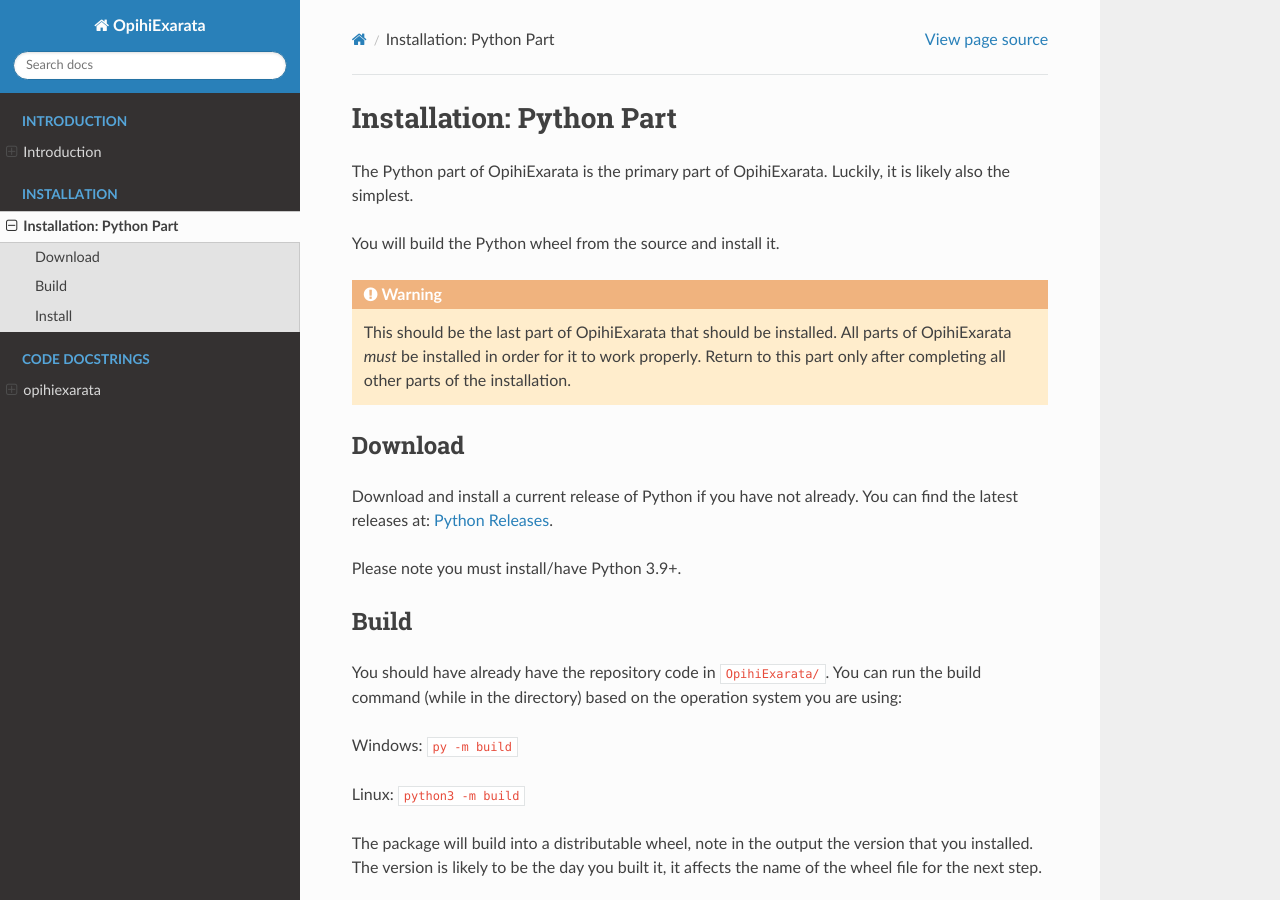
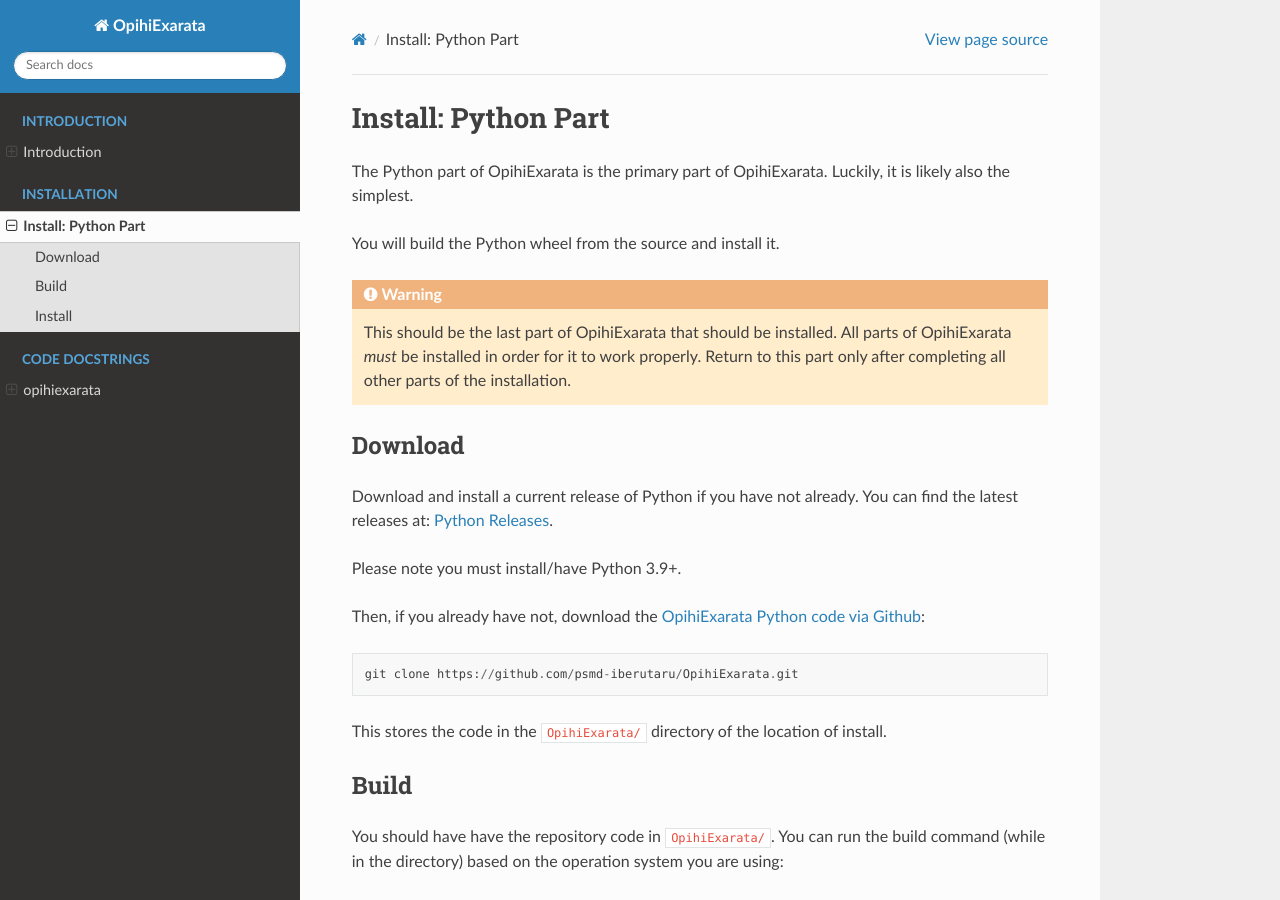
Before and after one commit to psmd-iberutaru/OpihiExarata, a Sphinx documentation site: the page built from docs/source/installation/python.rst, in a window 1280 px wide and 900 px high. Built offline with Sphinx 7.4.7 and the Read the Docs theme 2.0.0, drawn with Linux system fonts in a browser that asks for light colours.

Commit message:
Adding OpihiExarata install download.

```diff
--- a/docs/source/installation/python.rst
+++ b/docs/source/installation/python.rst
@@ -1,5 +1,5 @@
 =========================
-Installation: Python Part
+Install: Python Part
 =========================
 
 The Python part of OpihiExarata is the primary part of OpihiExarata. Luckily,
@@ -20,12 +20,19 @@ can find the latest releases at: `Python Releases`_.
 
 Please note you must install/have Python 3.9+.
 
+Then, if you already have not, download the `OpihiExarata Python code via Github`_::
+
+    git clone https://github.com/psmd-iberutaru/OpihiExarata.git
+
+This stores the code in the ``OpihiExarata/`` directory of the location of install.
+
 .. _Python Releases: https://www.python.org/downloads/
+.. _OpihiExarata Python code via Github: https://github.com/psmd-iberutaru/OpihiExarata
 
 Build
 =====
 
-You should have already have the repository code in ``OpihiExarata/``. You can
+You should have have the repository code in ``OpihiExarata/``. You can
 run the build command (while in the directory) based on the operation system
 you are using:
 
```
